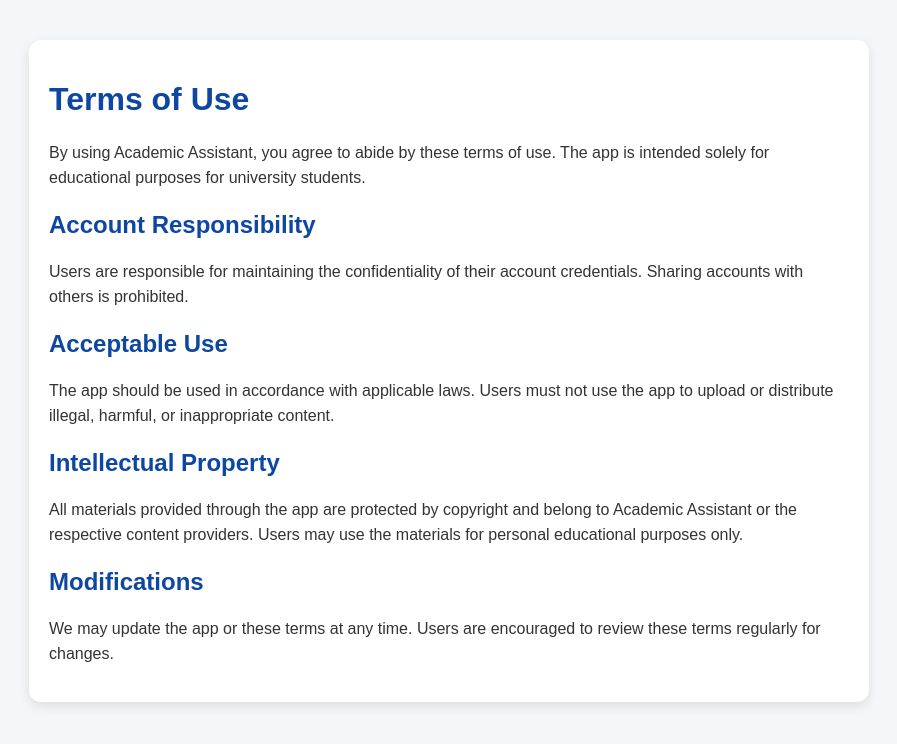
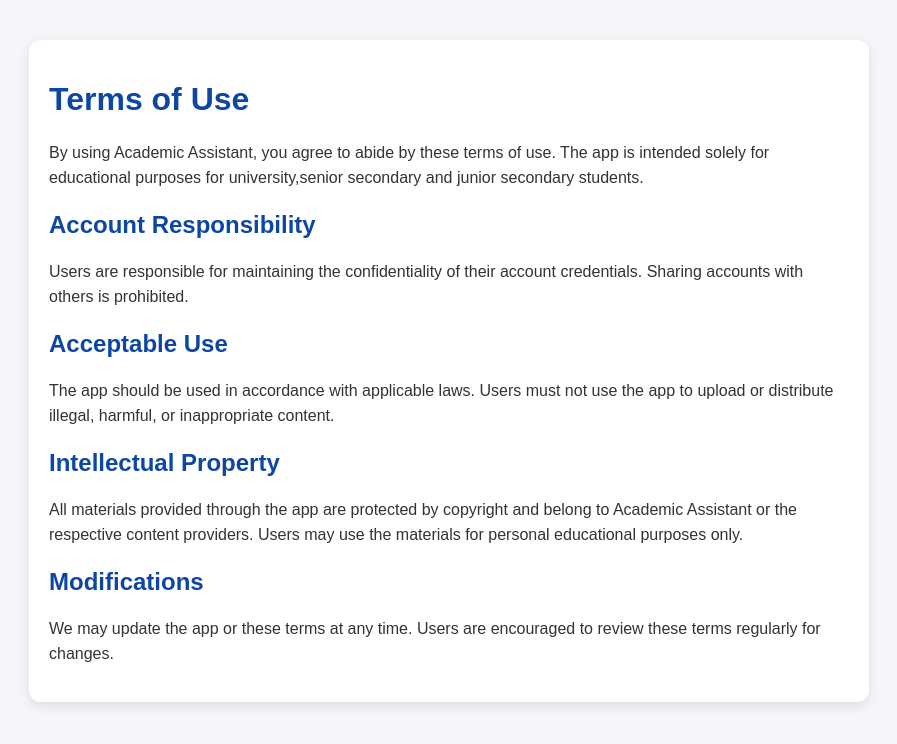
Before and after one commit to moseserupe33-png/academic-assistant-policies, a plain HTML site: page terms.html in a window 1280 px wide. Shown: the whole page, without its empty margins (191-1088 px from the left). Drawn offline with Linux system fonts and the light colour scheme.

Commit message:
terms.html

```diff
--- a/terms.html
+++ b/terms.html
@@ -14,7 +14,7 @@
 <body>
   <div class="container">
     <h1>Terms of Use</h1>
-    <p>By using Academic Assistant, you agree to abide by these terms of use. The app is intended solely for educational purposes for university students.</p>
+    <p>By using Academic Assistant, you agree to abide by these terms of use. The app is intended solely for educational purposes for university,senior secondary and junior secondary students.</p>
     <h2>Account Responsibility</h2>
     <p>Users are responsible for maintaining the confidentiality of their account credentials. Sharing accounts with others is prohibited.</p>
     <h2>Acceptable Use</h2>
```
